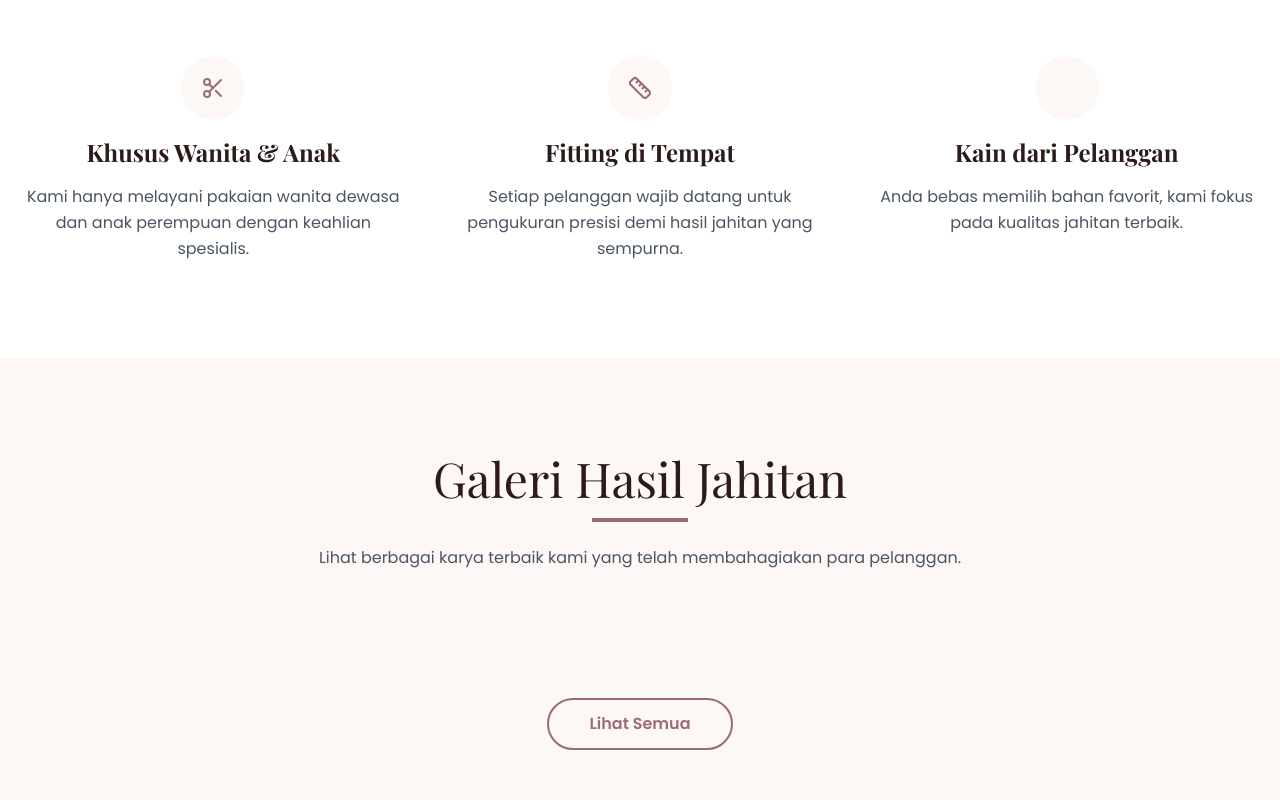
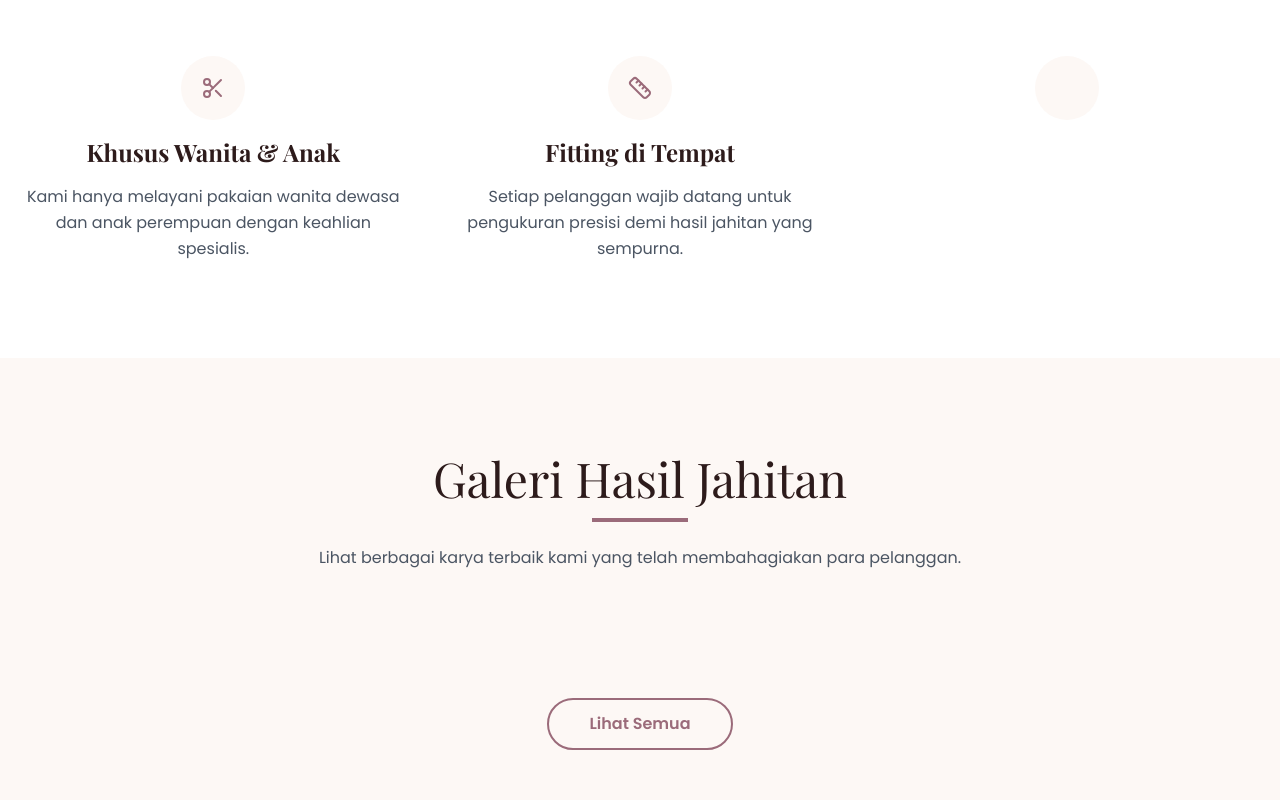
Before and after one commit to BEZZE36/Dewi-Tailor, a website: page frontend/index.html in a window 1280 px wide. Shown: the part 840-1640 px from the top of the page. Drawn offline with nearby package versions, Linux system fonts and the light colour scheme; no server answers; some icons are missing; a web font is replaced by a local one.

Commit message:
revisi 2

```diff
--- a/frontend/index.html
+++ b/frontend/index.html
@@ -199,13 +199,8 @@
             >
               <i data-lucide="thread"></i>
             </div>
-            <h3 class="font-heading text-2xl font-semibold">
-              Kain dari Pelanggan
-            </h3>
-            <p class="text-gray-600 leading-relaxed">
-              Anda bebas memilih bahan favorit, kami fokus pada kualitas jahitan
-              terbaik.
-            </p>
+
+
           </div>
         </div>
       </div>
@@ -309,8 +304,11 @@
           </table>
         </div>
         <p class="text-center mt-8 text-gray-500 italic text-sm">
-          * Harga adalah estimasi ongkos jahit. Harga pasti ditentukan setelah
+    <p>     * Harga di atas di luar bahan
+            * Harga adalah estimasi ongkos jahit. Harga pasti ditentukan setelah
           konsultasi fitting.
+          </p>
+
         </p>
       </div>
     </section>
```
